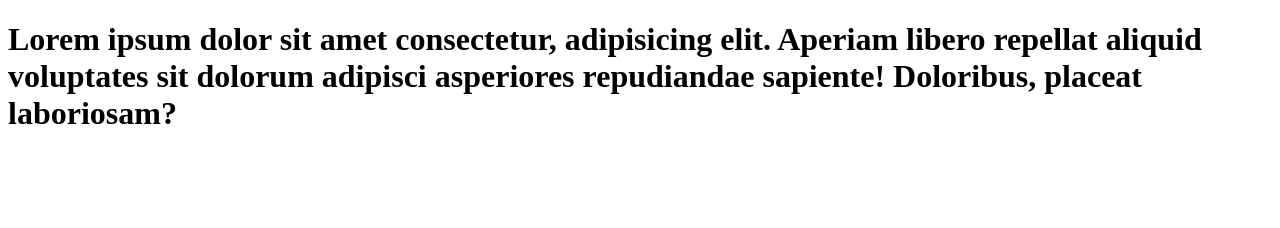
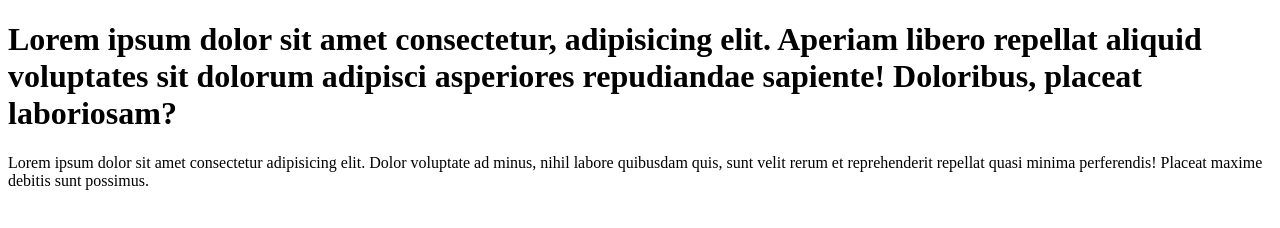
Before and after one commit to harismagray5659-eng/test-repo, a plain HTML site: page index.html in a window 1280 px wide. Drawn offline with Linux system fonts and the light colour scheme.

Commit message:
add idex file

```diff
--- a/index.html
+++ b/index.html
@@ -7,5 +7,7 @@
 </head>
 <body>
     <h1>Lorem ipsum dolor sit amet consectetur, adipisicing elit. Aperiam libero repellat aliquid voluptates sit dolorum adipisci asperiores repudiandae sapiente! Doloribus, placeat laboriosam?</h1>
+
+    <p>Lorem ipsum dolor sit amet consectetur adipisicing elit. Dolor voluptate ad minus, nihil labore quibusdam quis, sunt velit rerum et reprehenderit repellat quasi minima perferendis! Placeat maxime debitis sunt possimus.</p>
 </body>
 </html>
```
